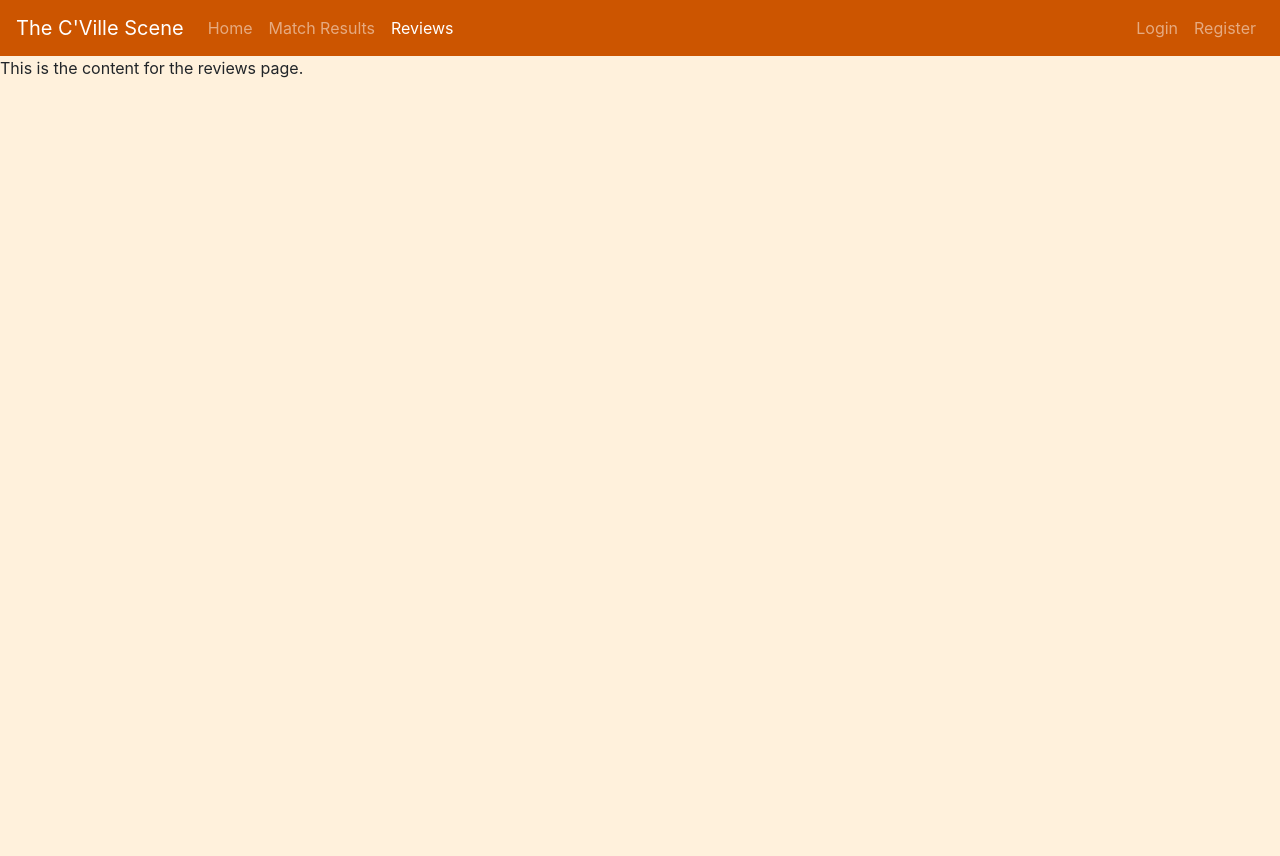
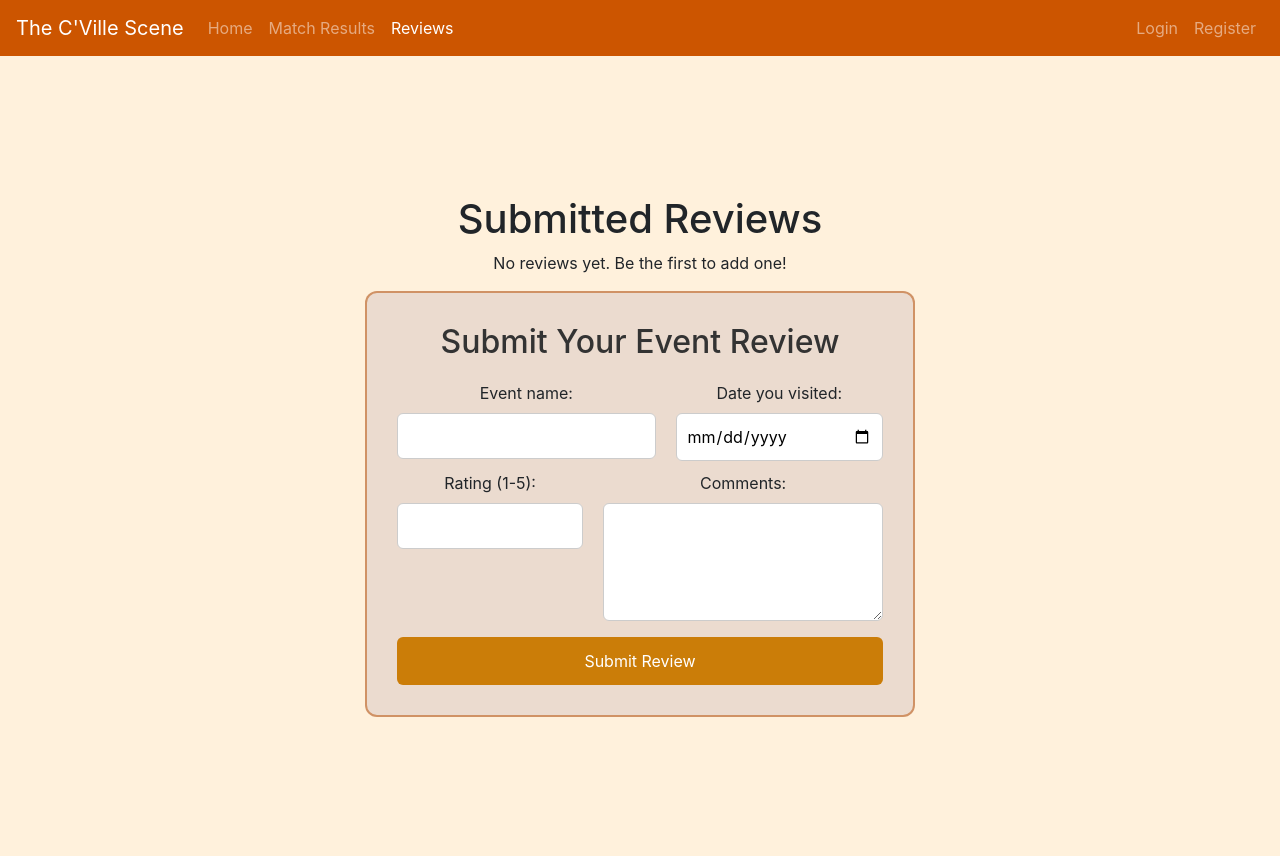
Before and after one commit to Srivacthi/The-CVille-Scene, a Flask app: page /reviews in a window 1280 px wide. Before the commit the page ends 78 px from the top, so only its background shows below. Run offline with Flask 3, Linux system fonts and the light colour scheme.

Commit message:
Added review submission and display on reviews.html

```diff
--- a/app.py
+++ b/app.py
@@ -11,7 +11,7 @@ load_dotenv()
 app = Flask(__name__)
 app.config['OpenAI_API_KEY'] = os.getenv('OpenAI_API_KEY')
 
-reviews = []
+reviews_table = []
 
 @app.route('/')
 @app.route('/home', methods=['GET', 'POST'])
@@ -64,9 +64,27 @@ def match_results():
     items = load_items_from_csv('results.csv')
     return render_template('match-results.html', items=items)
 
-@app.route('/reviews')
+# @app.route('/reviews')
+# def reviews():
+#     return render_template('reviews.html')
+
+@app.route('/reviews', methods=['GET', 'POST'])
 def reviews():
-    return render_template('reviews.html')
+    if request.method == 'POST':
+        #getting form data
+        rating = request.form['rating']
+        event_name = request.form['event_name']
+        description = request.form['description']
+        date = request.form['date']
+        #saving review
+        reviews_table.append({
+            'rating': rating,
+            'event_name': event_name,
+            'description': description,
+            'date': date
+        })
+        return redirect(url_for('reviews'))
+    return render_template('reviews.html', reviews_table=reviews_table)
 
 if __name__ == '__main__':
     app.run(debug=True)
--- a/templates/reviews.html
+++ b/templates/reviews.html
@@ -1,9 +1,48 @@
 {% extends 'base.html' %}
 
 {% block title %}
-    Reviews
+    Event Reviews
 {% endblock %}
 
 {% block content %}
-    This is the content for the reviews page.
+<div style="text-align: center; min-height: 100vh; display: flex; flex-direction: column; align-items: center; justify-content: center;">
+    <h1>Submitted Reviews</h1>
+        {% for review in reviews_table %}
+        <div style="text-align: left; min-height: 5vh; border: 2px solid #c47034ad; background-color: #ebdbcf; padding: 15px; border-radius: 10px; width: 100%; max-width: 600px; margin: 15px auto;">
+            <strong>{{ review.event_name }}</strong> ({{ review.date }})
+            <span style="float: right;">⭐ {{ review.rating }}/5</span><br>
+            Comments: {{ review.description }}
+        </div>
+        {% else %}
+            <p>No reviews yet. Be the first to add one!</p>
+        {% endfor %}
+
+<div style="border: 2px solid #c47034ad; background-color: #ebdbcf; padding: 30px; border-radius: 12px; width: 100%; max-width: 550px;">
+    <h2 style="text-align: center; color: #333; margin-bottom: 20px;"> Submit Your Event Review </h2>
+    <form method="post" style="display: flex; flex-direction: column; gap: 10px;">
+        <div style="display: flex; gap: 20px;">
+            <div>
+                <label>Event name:</label>
+                <input type="text" name="event_name" required style="width: 100%; padding: 10px; border-radius: 6px; border: 1px solid #ccc;">
+            </div>
+            <div>
+                <label>Date you visited:</label>
+                <input type="date" name="date" required style="width: 100%; padding: 10px; border-radius: 6px; border: 1px solid #ccc;">
+            </div>
+        </div>
+        <div style="display: flex; gap: 20px;">
+            <div>
+                <label>Rating (1-5):</label>
+                <input type="number" name="rating" min="1" max="5" required style="width: 100%; padding: 10px; border-radius: 6px; border: 1px solid #ccc;">
+            </div>
+            <div style="flex: 2;">
+                <label>Comments:</label>
+                <textarea name="description" rows="4" required style="width: 100%; padding: 10px; border-radius: 6px; border: 1px solid #ccc; resize: vertical;"></textarea>
+            </div>
+        </div>
+        <button type="submit" style="padding: 12px; border-radius: 6px; background-color: #cb7d08; color: white; border: none; font-size: 16px; cursor: pointer; transition: background-color 0.3s;">
+            Submit Review
+        </button>
+    </form>
+</div>
 {% endblock %}
```
